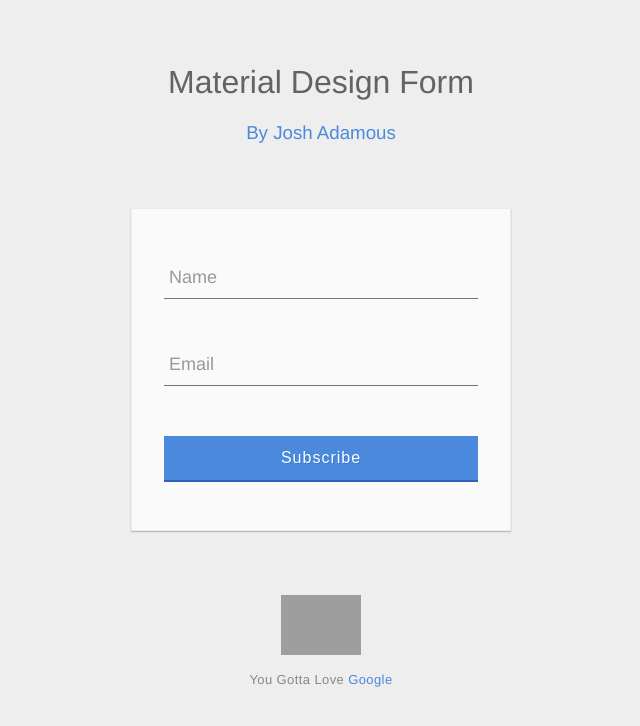
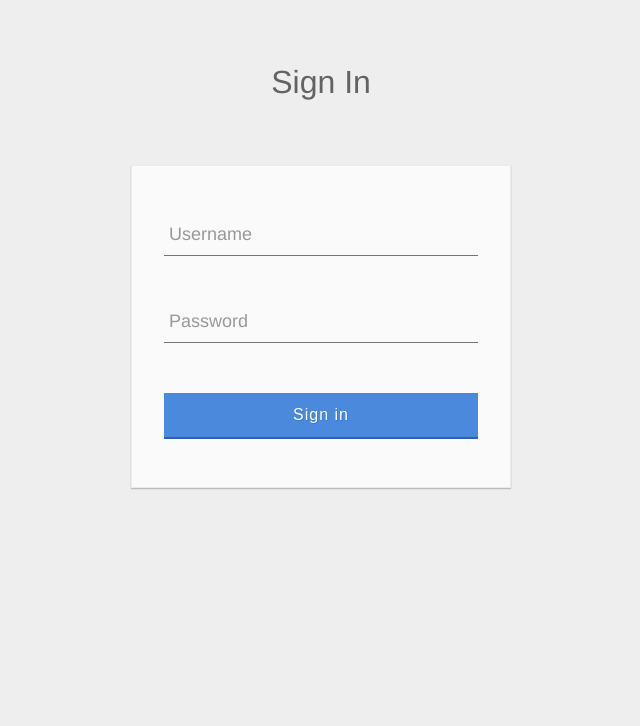
Before and after one commit to nyetsi/Hello-AngularMaterial, a plain HTML site: page index.html in a window 1280 px wide. Shown: the whole page, without its empty margins (319-959 px from the left). Drawn offline with nearby package versions, Linux system fonts and the light colour scheme; grey boxes are pictures that could not be loaded.

Commit message:
Modified Initial page"

```diff
--- a/index.html
+++ b/index.html
@@ -2,46 +2,29 @@
 <html >
   <head>
     <meta charset="UTF-8">
-    <title>Material Design Login Form</title>
-
-
-
-
+     <link rel="shortcut icon" href="images/favicon.ico" />
+    <title>Sign In</title>
         <link rel="stylesheet" href="css/style.css">
-
-
-
-
   </head>
 
   <body>
 
     <hgroup>
-  <h1>Material Design Form</h1>
-  <h3>By Josh Adamous</h3>
+  <h1>Sign In</h1>
 </hgroup>
 <form>
   <div class="group">
     <input type="text"><span class="highlight"></span><span class="bar"></span>
-    <label>Name</label>
+    <label>Username</label>
   </div>
   <div class="group">
-    <input type="email"><span class="highlight"></span><span class="bar"></span>
-    <label>Email</label>
+    <input type="password"><span class="highlight"></span><span class="bar"></span>
+    <label>Password</label>
   </div>
-  <button type="button" class="button buttonBlue">Subscribe
+  <button type="button" class="button buttonBlue">Sign in
     <div class="ripples buttonRipples"><span class="ripplesCircle"></span></div>
   </button>
 </form>
-<footer><a href="http://www.polymer-project.org/" target="_blank"><img src="https://www.polymer-project.org/images/logos/p-logo.svg"></a>
-  <p>You Gotta Love <a href="http://www.polymer-project.org/" target="_blank">Google</a></p>
-</footer>
-    <script src='http://cdnjs.cloudflare.com/ajax/libs/jquery/2.1.3/jquery.min.js'></script>
-
-        <script src="js/index.js"></script>
-
-
-
-
+     <script src="js/index.js"></script>
   </body>
 </html>
```
Also changed, not shown: images/favicon.ico (added), lib/index.js (renamed from js/index.js).
